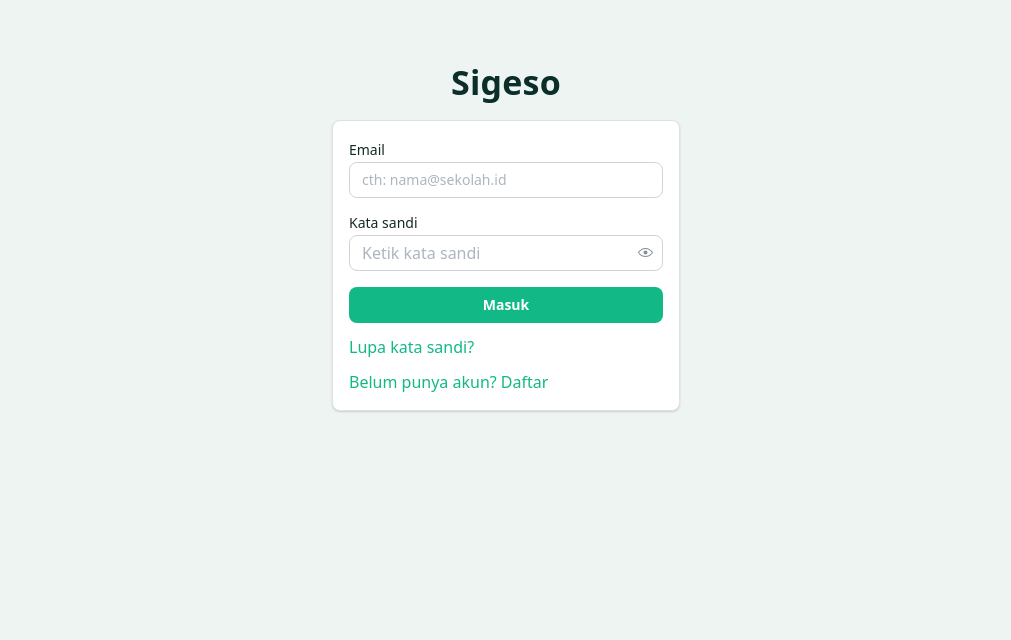
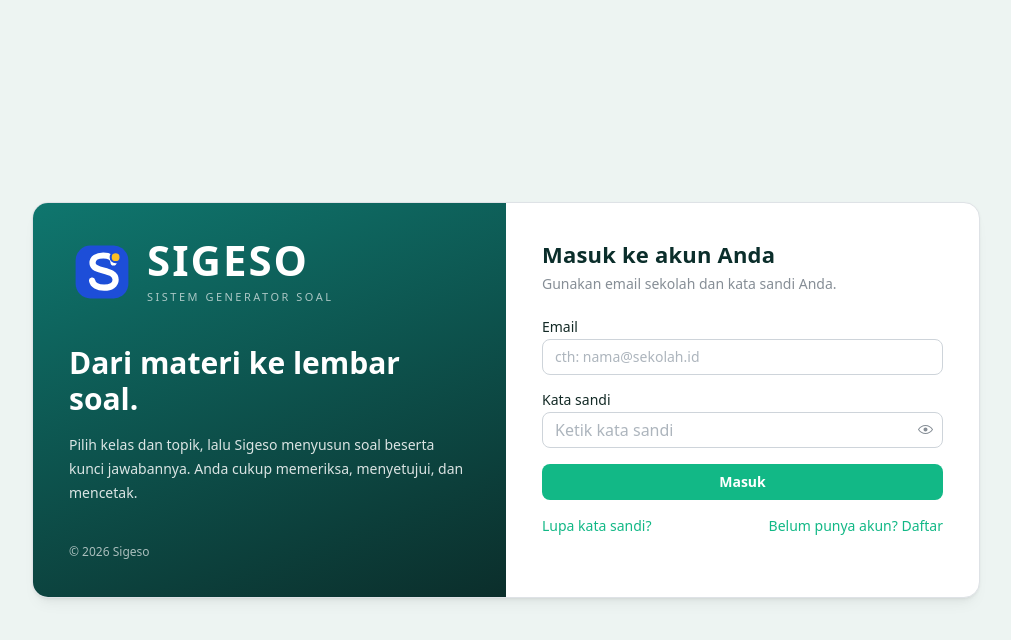
Before and after one commit to SyahidanNJ/sigeso-fe, a React (Vite) app: page /login in a window 1280 px wide. Shown: the top 640 px of the page, without its empty margins (134-1145 px from the left). Built offline with nearby package versions, Linux system fonts and the light colour scheme; no server answers.

Commit message:
style(ui): halaman login & header

```diff
--- a/src/components/Layout.jsx
+++ b/src/components/Layout.jsx
@@ -20,16 +20,15 @@ const LEBAR_NAVBAR = 230;
 
 // Bergantian di header; panjangnya dijaga seragam agar tata letak tak bergeser.
 const KATA = [
-  'Buat soal ujian semakin mudah',
-  'Dari materi langsung jadi soal',
-  'Satu lembar soal, fotokopi sendiri',
+  'Soal siap pakai dari materi Anda',
   'Setujui soal, cetak, selesai',
+  'Cukup pilih topik, soal langsung jadi',
 ];
 
 export default function Layout() {
   const nav = useNavigate();
   const lok = useLocation();
-  const [buka, { toggle }] = useDisclosure();
+  const [buka, { toggle, close }] = useDisclosure();
   const [lanjut, setLanjut] = useState(() => LANJUTAN.some((m) => m.ke === lok.pathname));
   const [user, setUser] = useState(() => {
     try { return JSON.parse(localStorage.getItem('sigeso_user')) || null; } catch { return null; }
@@ -55,6 +54,12 @@ export default function Layout() {
     return () => window.removeEventListener('sigeso:user', muat);
   }, []);
 
+  // Di ponsel navbar tampil sebagai overlay; tutup tiap kali pindah halaman.
+  function pergi(ke) {
+    nav(ke);
+    close();
+  }
+
   function keluar() {
     localStorage.removeItem('sigeso_token');
     localStorage.removeItem('sigeso_user');
@@ -76,9 +81,21 @@ export default function Layout() {
           <Group gap="sm" wrap="nowrap">
             <Burger opened={buka} onClick={toggle} hiddenFrom="sm" size="sm" />
             {/* Area logo dibuat selebar navbar (dikurangi padding header + jarak
-                antar item) supaya garis pemisah tagline sejajar tepi navbar. */}
+                antar item) supaya garis pemisah tagline sejajar tepi navbar.
+                Nama ditulis sebagai teks, bukan bagian gambar, agar bisa dibuat
+                lebih besar dari ukuran yang muat di dalam SVG logo. */}
             <Box w={{ base: 'auto', md: LEBAR_NAVBAR - 16 - 8 }} style={{ display: 'flex', alignItems: 'center' }}>
-              <img src="/sigeso-logo.svg" alt="Sigeso" height={40} style={{ cursor: 'pointer' }} onClick={() => nav('/')} />
+              <UnstyledButton onClick={() => pergi('/')} aria-label="Sigeso — beranda">
+                <Group gap={10} wrap="nowrap" align="center">
+                  <img src="/sigeso-mark.svg" alt="" width={44} height={44} />
+                  <div>
+                    <Text fw={800} fz={21} lh={1} lts={0.8} c="var(--sisi)">SIGESO</Text>
+                    <Text fz={9} lh={1} lts={1.4} mt={4} style={{ whiteSpace: 'nowrap', color: '#64748b' }}>
+                      SISTEM GENERATOR SOAL
+                    </Text>
+                  </div>
+                </Group>
+              </UnstyledButton>
             </Box>
             <Text
               key={kata}
@@ -99,7 +116,7 @@ export default function Layout() {
                   <div style={{ minWidth: 0 }}>
                     <Text size="sm" fw={600} lh={1.2} truncate maw={{ base: 110, sm: 220 }}>{nama}</Text>
                     <Text size="xs" c="dimmed" lh={1.2} truncate maw={{ base: 110, sm: 220 }}>
-                      {user?.class_name || peran}
+                      {peran}
                     </Text>
                   </div>
                 </Group>
@@ -107,8 +124,8 @@ export default function Layout() {
             </Menu.Target>
             <Menu.Dropdown>
               <Menu.Label>{nama} — {peran}</Menu.Label>
-              <Menu.Item onClick={() => nav('/profil')}>Profil</Menu.Item>
-              {admin && <Menu.Item onClick={() => nav('/pengguna')}>Pengguna</Menu.Item>}
+              <Menu.Item onClick={() => pergi('/profil')}>Profil</Menu.Item>
+              {admin && <Menu.Item onClick={() => pergi('/pengguna')}>Pengguna</Menu.Item>}
               <Menu.Divider />
               <Menu.Item color="red" onClick={keluar}>Keluar</Menu.Item>
             </Menu.Dropdown>
@@ -117,7 +134,7 @@ export default function Layout() {
       </AppShell.Header>
       <AppShell.Navbar p="md">
         {MENU.map((m) => (
-          <NavLink key={m.ke} label={m.label} active={lok.pathname === m.ke} onClick={() => nav(m.ke)} />
+          <NavLink key={m.ke} label={m.label} active={lok.pathname === m.ke} onClick={() => pergi(m.ke)} />
         ))}
         <NavLink
           label="Advanced"
@@ -135,7 +152,7 @@ export default function Layout() {
         />
         <Collapse in={lanjut}>
           {LANJUTAN.map((m) => (
-            <NavLink key={m.ke} label={m.label} pl="lg" active={lok.pathname === m.ke} onClick={() => nav(m.ke)} />
+            <NavLink key={m.ke} label={m.label} pl="lg" active={lok.pathname === m.ke} onClick={() => pergi(m.ke)} />
           ))}
         </Collapse>
       </AppShell.Navbar>
--- a/src/pages/Login.jsx
+++ b/src/pages/Login.jsx
@@ -1,5 +1,7 @@
 import { useState } from 'react';
-import { Alert, Anchor, Button, Container, Paper, PasswordInput, TextInput, Title } from '@mantine/core';
+import {
+  Alert, Anchor, Box, Button, Container, Group, Paper, PasswordInput, SimpleGrid, Text, TextInput, Title,
+} from '@mantine/core';
 import api from '../lib/api';
 import { useNavigate, Link } from 'react-router-dom';
 
@@ -24,17 +26,58 @@ export default function Login() {
     }
   }
   return (
-    <Container size={380} my={60}>
-      <Title ta="center" mb="md">Sigeso</Title>
-      <Paper withBorder shadow="xs" p="md">
+    <Container size={980} px="md" py="lg" style={{ minHeight: '100dvh', display: 'flex', alignItems: 'center' }}>
+      <Paper withBorder radius="lg" shadow="sm" w="100%" style={{ overflow: 'hidden' }}>
+        <SimpleGrid cols={{ base: 1, sm: 2 }} spacing={0}>
+          {/* Panel merek: di ponsel menumpuk di atas form, di layar lebar jadi kolom kiri. */}
+          <Box
+            p={{ base: 'md', sm: 36 }}
+            display="flex"
+            style={{
+              flexDirection: 'column',
+              justifyContent: 'space-between',
+              background: 'linear-gradient(160deg, var(--primer) 0%, var(--sisi) 100%)',
+              color: '#fff',
+            }}
+          >
+            <div>
+              <Group gap="sm" wrap="nowrap" align="center" mb={{ base: 24, sm: 40 }}>
+                <img src="/sigeso-mark.svg" alt="" style={{ width: 'clamp(48px, 13vw, 66px)', height: 'auto' }} />
+                <div>
+                  <Text fw={800} fz={{ base: 32, sm: 42 }} lh={1} lts={2} style={{ color: '#fff' }}>SIGESO</Text>
+                  <Text fz={{ base: 10, sm: 11 }} lts={2.5} mt={7} style={{ color: 'rgb(255 255 255 / 0.65)' }}>
+                    SISTEM GENERATOR SOAL
+                  </Text>
+                </div>
+              </Group>
+              <Text fw={800} fz={{ base: 24, sm: 30 }} lh={1.2} mb="md" style={{ color: '#fff' }}>
+                Dari materi ke lembar soal.
+              </Text>
+              <Text size="sm" lh={1.7} style={{ color: 'rgb(255 255 255 / 0.85)' }}>
+                Pilih kelas dan topik, lalu Sigeso menyusun soal beserta kunci jawabannya.
+                Anda cukup memeriksa, menyetujui, dan mencetak.
+              </Text>
+            </div>
+            <Text size="xs" mt={{ base: 24, sm: 40 }} style={{ color: 'rgb(255 255 255 / 0.65)' }}>
+              © {new Date().getFullYear()} Sigeso
+            </Text>
+          </Box>
+
+          <Box p={{ base: 'lg', sm: 36 }}>
+            <Title order={3} mb={4}>Masuk ke akun Anda</Title>
+            <Text size="sm" c="dimmed" mb="lg">Gunakan email sekolah dan kata sandi Anda.</Text>
             <form onSubmit={submit}>
               <TextInput label="Email" placeholder="cth: nama@sekolah.id" value={form.email} onChange={(e) => setForm({ ...form, email: e.target.value })} mb="sm" />
               <PasswordInput label="Kata sandi" placeholder="Ketik kata sandi" value={form.password} onChange={(e) => setForm({ ...form, password: e.target.value })} mb="md" />
               <Button type="submit" fullWidth loading={loading}>Masuk</Button>
             </form>
             {msg && <Alert color="red" mt="md">{msg}</Alert>}
-        <Anchor component={Link} to="/lupa-sandi" mt="sm" display="block">Lupa kata sandi?</Anchor>
-        <Anchor component={Link} to="/register" mt="xs" display="block">Belum punya akun? Daftar</Anchor>
+            <Group justify="space-between" mt="md" gap="xs" wrap="wrap">
+              <Anchor component={Link} to="/lupa-sandi" size="sm">Lupa kata sandi?</Anchor>
+              <Anchor component={Link} to="/register" size="sm">Belum punya akun? Daftar</Anchor>
+            </Group>
+          </Box>
+        </SimpleGrid>
       </Paper>
     </Container>
   );
```
Lines whose indentation alone changed are shown as unchanged.
